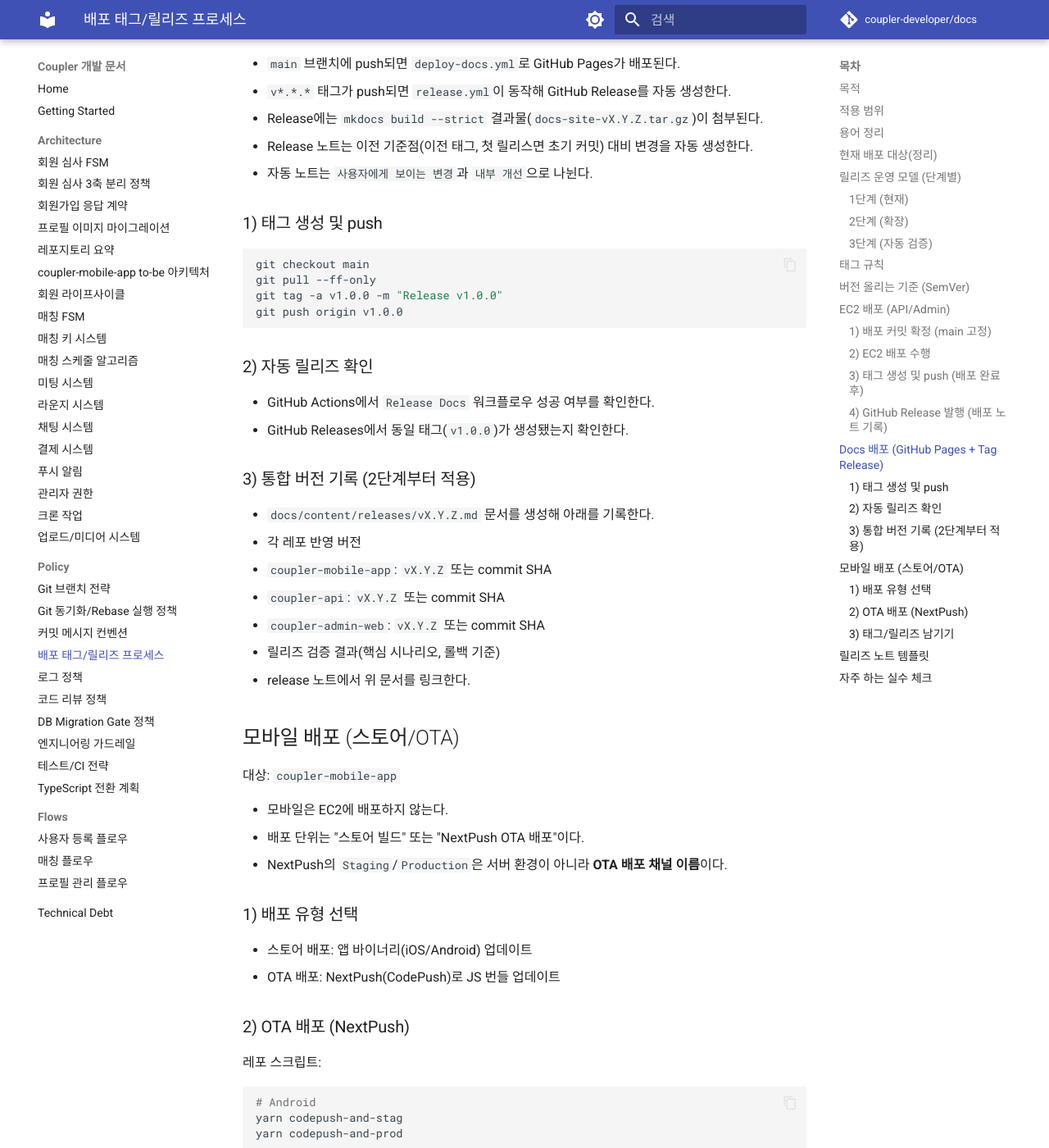
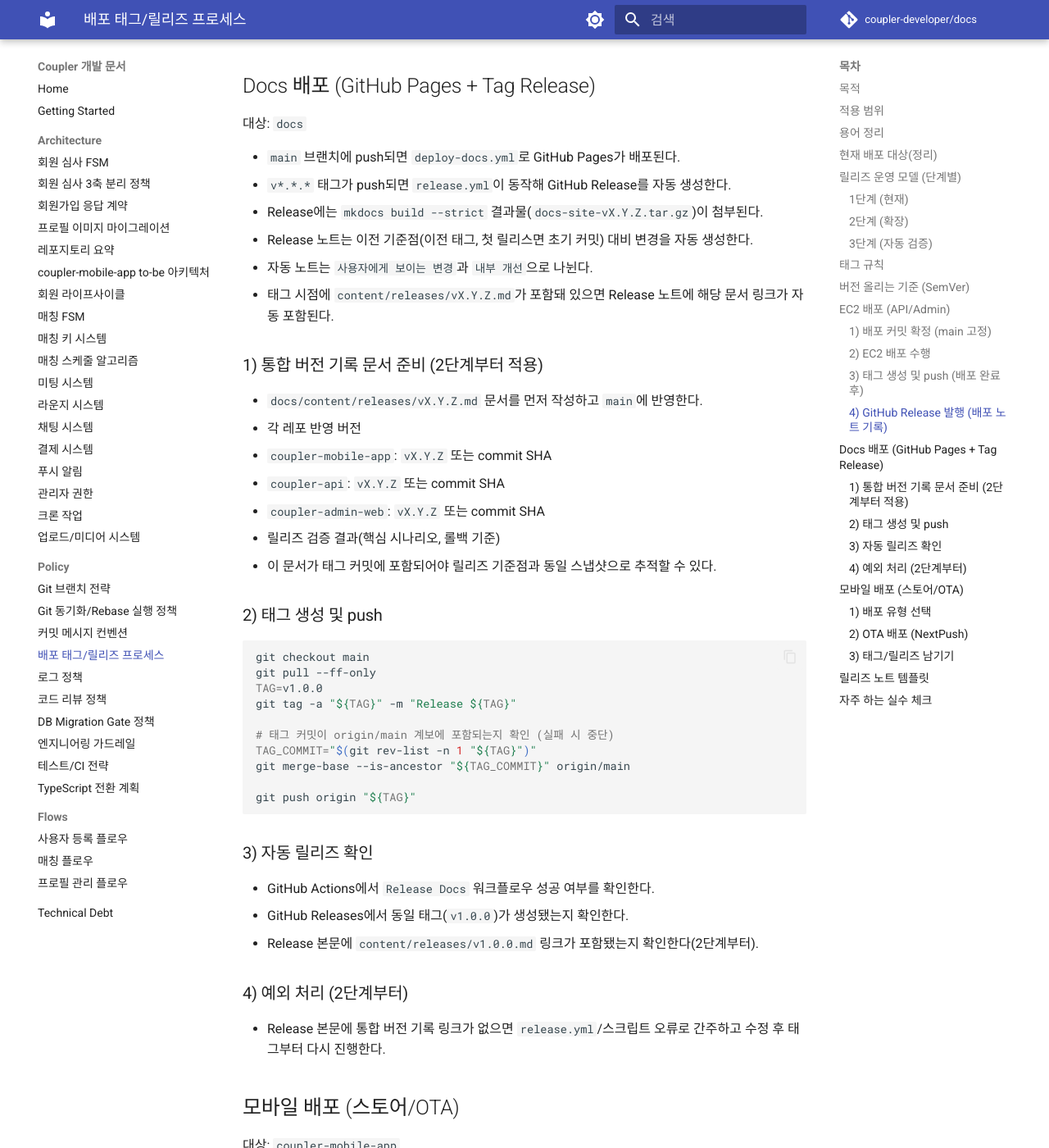
Before and after one commit to coupler-developer/docs, an MkDocs documentation site: the page built from content/policy/release-process.md, in a window 1280 px wide and 1400 px high, scrolled down 3500 px. Shown: the whole window at 82% size. Built offline with MkDocs 1.6.1 and Material for MkDocs 9.7.7, drawn with Linux system fonts in a browser that asks for light colours; comment, search, counter and statistics services are not loaded; some of the changed text lies outside the part shown.

Commit message:
docs: 릴리즈 태그 절차와 통합 기록 순서 정리
Changes:\n- 태그 생성 예시에 origin/main 계보 검증 절차 추가\n- Docs 릴리즈에서 통합 버전 기록 문서를 태그 전에 준비하도록 순서 고정\n- 자동 릴리즈 확인/예외 처리 기준 보강\n\nTests:\n- not run: 문서 변경

````diff
--- a/content/policy/release-process.md
+++ b/content/policy/release-process.md
@@ -97,15 +97,21 @@ git status
 
 ```bash
 # 예: v1.2.1 릴리즈
-git tag -a v1.2.1 -m "Release v1.2.1"
-git push origin v1.2.1
+TAG=v1.2.1
+git tag -a "${TAG}" -m "Release ${TAG}"
+
+# 태그 커밋이 origin/main 계보에 포함되는지 확인 (실패 시 중단)
+TAG_COMMIT="$(git rev-list -n 1 "${TAG}")"
+git merge-base --is-ancestor "${TAG_COMMIT}" origin/main
+
+git push origin "${TAG}"
 ```
 
 검증:
 
 ```bash
-git show v1.2.1
-git ls-remote --tags origin v1.2.1
+git show "${TAG}"
+git ls-remote --tags origin "${TAG}"
 ```
 
 ### 4) GitHub Release 발행 (배포 노트 기록)
@@ -132,30 +138,42 @@ gh release create v1.2.1 --title "v1.2.1" --notes-file /tmp/release-notes-v1.2.1
 - Release에는 `mkdocs build --strict` 결과물(`docs-site-vX.Y.Z.tar.gz`)이 첨부된다.
 - Release 노트는 이전 기준점(이전 태그, 첫 릴리스면 초기 커밋) 대비 변경을 자동 생성한다.
 - 자동 노트는 `사용자에게 보이는 변경`과 `내부 개선`으로 나뉜다.
+- 태그 시점에 `content/releases/vX.Y.Z.md`가 포함돼 있으면 Release 노트에 해당 문서 링크가 자동 포함된다.
 
-### 1) 태그 생성 및 push
+### 1) 통합 버전 기록 문서 준비 (2단계부터 적용)
 
-```bash
-git checkout main
-git pull --ff-only
-git tag -a v1.0.0 -m "Release v1.0.0"
-git push origin v1.0.0
-```
-
-### 2) 자동 릴리즈 확인
-
-- GitHub Actions에서 `Release Docs` 워크플로우 성공 여부를 확인한다.
-- GitHub Releases에서 동일 태그(`v1.0.0`)가 생성됐는지 확인한다.
-
-### 3) 통합 버전 기록 (2단계부터 적용)
-
-- `docs/content/releases/vX.Y.Z.md` 문서를 생성해 아래를 기록한다.
+- `docs/content/releases/vX.Y.Z.md` 문서를 먼저 작성하고 `main`에 반영한다.
 - 각 레포 반영 버전
 - `coupler-mobile-app`: `vX.Y.Z` 또는 commit SHA
 - `coupler-api`: `vX.Y.Z` 또는 commit SHA
 - `coupler-admin-web`: `vX.Y.Z` 또는 commit SHA
 - 릴리즈 검증 결과(핵심 시나리오, 롤백 기준)
-- release 노트에서 위 문서를 링크한다.
+- 이 문서가 태그 커밋에 포함되어야 릴리즈 기준점과 동일 스냅샷으로 추적할 수 있다.
+
+### 2) 태그 생성 및 push
+
+```bash
+git checkout main
+git pull --ff-only
+TAG=v1.0.0
+git tag -a "${TAG}" -m "Release ${TAG}"
+
+# 태그 커밋이 origin/main 계보에 포함되는지 확인 (실패 시 중단)
+TAG_COMMIT="$(git rev-list -n 1 "${TAG}")"
+git merge-base --is-ancestor "${TAG_COMMIT}" origin/main
+
+git push origin "${TAG}"
+```
+
+### 3) 자동 릴리즈 확인
+
+- GitHub Actions에서 `Release Docs` 워크플로우 성공 여부를 확인한다.
+- GitHub Releases에서 동일 태그(`v1.0.0`)가 생성됐는지 확인한다.
+- Release 본문에 `content/releases/v1.0.0.md` 링크가 포함됐는지 확인한다(2단계부터).
+
+### 4) 예외 처리 (2단계부터)
+
+- Release 본문에 통합 버전 기록 링크가 없으면 `release.yml`/스크립트 오류로 간주하고 수정 후 태그부터 다시 진행한다.
 
 ## 모바일 배포 (스토어/OTA)
 
````
